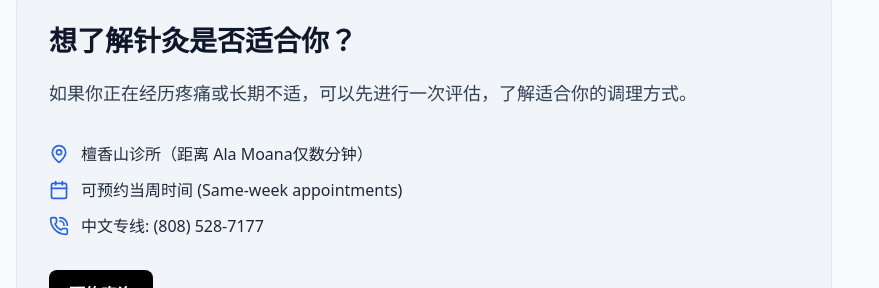
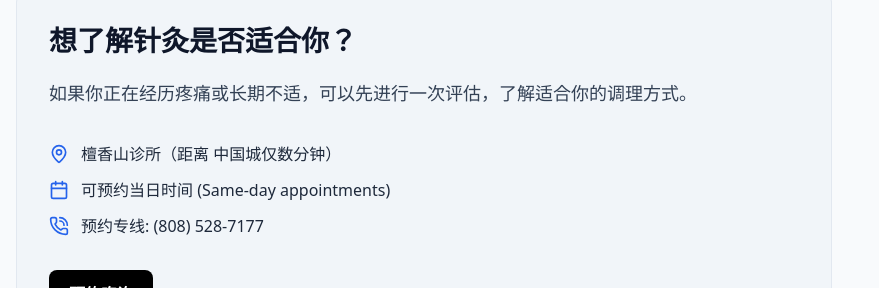
Before and after one commit to acutherapy/acutherapy-web-v2, a React (Vite) app: page /acupuncture-honolulu-chinese in a window 1280 px wide. Shown: the part 4737-5025 px from the top of the page, without its empty margins (0-879 px from the left). Built offline with nearby package versions, Linux system fonts and the light colour scheme.

Commit message:
Update booking details text on Chinese page

```diff
--- a/src/pages/AcupunctureHonoluluChinesePage.tsx
+++ b/src/pages/AcupunctureHonoluluChinesePage.tsx
@@ -238,9 +238,9 @@ export default function AcupunctureHonoluluChinesePage() {
               </p>
 
               <ul className="space-y-3 mb-8 text-slate-800 font-medium">
-                <li className="flex items-center gap-3"><MapPin className="text-blue-600 h-5 w-5" /> 檀香山诊所（距离 Ala Moana仅数分钟）</li>
-                <li className="flex items-center gap-3"><Calendar className="text-blue-600 h-5 w-5" /> 可预约当周时间 (Same-week appointments)</li>
-                <li className="flex items-center gap-3"><PhoneCall className="text-blue-600 h-5 w-5" /> 中文专线: (808) 528-7177</li>
+                <li className="flex items-center gap-3"><MapPin className="text-blue-600 h-5 w-5" /> 檀香山诊所（距离 中国城仅数分钟）</li>
+                <li className="flex items-center gap-3"><Calendar className="text-blue-600 h-5 w-5" /> 可预约当日时间 (Same-day appointments)</li>
+                <li className="flex items-center gap-3"><PhoneCall className="text-blue-600 h-5 w-5" /> 预约专线: (808) 528-7177</li>
               </ul>
 
               <Link to="/book-appointment" className="inline-block hover:opacity-90 transition-opacity whitespace-nowrap mb-4" style={{ background: '#000', color: '#fff', padding: '12px 20px', borderRadius: '8px', fontWeight: 600, textDecoration: 'none' }}>
```
